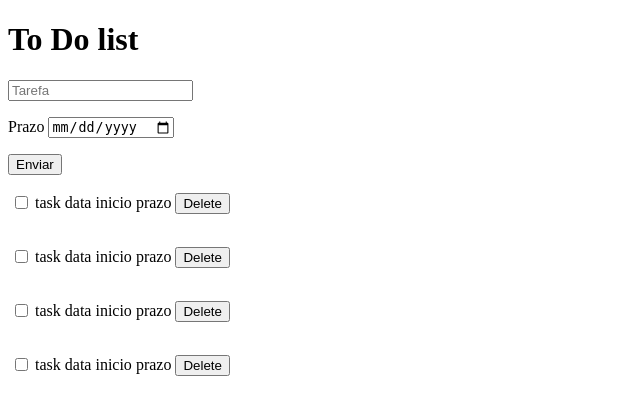
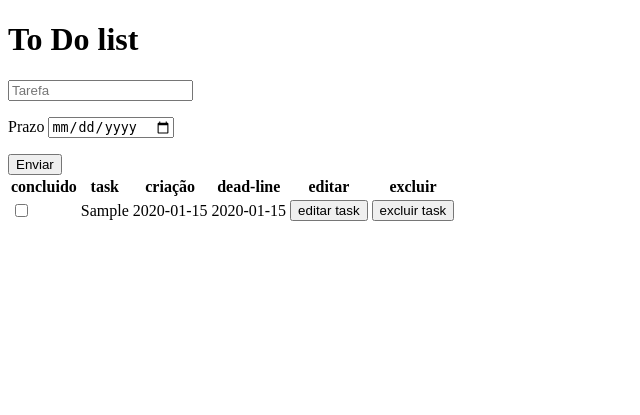
Before and after one commit to Sicarruda/to_do_list, a Flask app: page /home in a window 1280 px wide. Shown: the top 415 px of the page, without its empty margins (0-640 px from the left). Run offline with Flask 2, Linux system fonts and the light colour scheme; tables that the repository leaves empty hold one stand-in row (values such as "Sample post"); data that the repository does not hold is empty; some libraries are stand-ins or nearby versions.

Commit message:
dados estão sendo salvos no banco, tanto do usuario quanto das tasks

```diff
--- a/app.py
+++ b/app.py
@@ -1,5 +1,9 @@
 from flask import Flask, render_template, request, jsonify, url_for, redirect
 from flask_mysqldb import MySQL
+from datetime import datetime
+import logging
+
+logger = logging.getLogger('app')
 
 app = Flask(__name__,template_folder='templates')
 
@@ -13,15 +17,38 @@ mysql = MySQL(app)
 
 @app.route('/', methods = ['POST', 'GET'])
 def login():
+
+    if request.method == "POST":
+        cursor = mysql.connection.cursor()
+        email = request.form['email-user']
+        password = request.form['user-password']
+        insert_user = 'INSERT INTO User (email, password) VALUES (%s, %s)'
+        logger.error(f'AAAAAAAAAAA {email}, {password}')
+        data_user = (email, password)
+        cursor.execute(insert_user, data_user)
+        mysql.connection.commit()
+        cursor.close()
     return render_template("login.html")
 
-@app.route('/home')
+
+@app.route('/home', methods = ['POST', 'GET'])
 def homepage():
+
     cursor = mysql.connection.cursor()
-    cursor.execute(''' INSERT INTO tabela VALUES("a")''')
-    mysql.connection.commit()
+    if request.method == "POST":
+        user_task = request.form['user-task']
+        dead_line = request.form['dead-line']
+        date_creation = datetime.now()
+
+        insert_task = 'INSERT INTO Tasks (user_task, dead_line, date_creation) VALUES (%s, %s, %s)'
+        data_task = (user_task, dead_line, date_creation )
+        cursor.execute(insert_task, data_task)
+        mysql.connection.commit()
+
+    cursor.execute("select * from Tasks")
+    data = cursor.fetchall() #data from database
     cursor.close()
-    return render_template("homepage.html")
+    return render_template("homepage.html",value=data)
 
 
 if __name__ == "__main__":
--- a/docker-compose.yml
+++ b/docker-compose.yml
@@ -7,7 +7,7 @@ services:
   mysql:
     image: mysql
     volumes:
-      - migrations:/docker-entrypoint-initdb.d
+      - ./migrations:/docker-entrypoint-initdb.d
     ports:
       - "3306:3306"
     networks:
@@ -17,6 +17,8 @@ services:
       MYSQL_DATABASE: "LALA"
       MYSQL_USER: "jessica"
       MYSQL_PASSWORD: "123456"
+    cap_add:
+      - SYS_NICE  # CAP_SYS_NICE
 
   web:
     build: .
--- a/migrations/1.sql
+++ /dev/null
@@ -1,3 +0,0 @@
-CREATE TABLE tabela (
-  nome varchar(50)
-);
--- a/templates/homepage.html
+++ b/templates/homepage.html
@@ -8,7 +8,7 @@
 </head>
 <body>
   <h1>To Do list</h1>
-  <form>
+  <form action="http://127.0.0.1:5000/home" method="post">
     <input type="text" name="user-task" placeholder="Tarefa">
     <p>Prazo
       <input type="date" name="dead-line" placeholder="prazo">
@@ -16,74 +16,29 @@
     <button type="submit" name="submit">Enviar</button>
   </form>
   <table>
+    <thead>
     <tr>
-      <td>
-        <input type="checkbox" name="db-task" value="task">
-      </td>
-      <td>
-        <label for="db-task">task</label>
-      </td>
-      <td>
-        <p>data inicio</p>
-      </td>
-      <td>
-         <p>prazo</p>
-      </td>
-      <td>
-        <button type="button" name="delete-task">Delete</button>
-      </td>
+        <th>concluido</th>
+        <th>task</th>
+        <th>criação</th>
+        <th>dead-line</th>
+        <th>editar</th>
+        <th>excluir</th>
+
     </tr>
-    <tr>
-      <td>
-        <input type="checkbox" name="db-task" value="task">
-      </td>
-      <td>
-        <label for="db-task">task</label>
-      </td>
-      <td>
-        <p>data inicio</p>
-      </td>
-      <td>
-         <p>prazo</p>
-      </td>
-      <td>
-        <button type="button" name="delete-task">Delete</button>
-      </td>
-    </tr>
-    <tr>
-      <td>
-        <input type="checkbox" name="db-task" value="task">
-      </td>
-      <td>
-        <label for="db-task">task</label>
-      </td>
-      <td>
-        <p>data inicio</p>
-      </td>
-      <td>
-         <p>prazo</p>
-      </td>
-      <td>
-        <button type="button" name="delete-task">Delete</button>
-      </td>
-    </tr>
-    <tr>
-      <td>
-        <input type="checkbox" name="db-task" value="task">
-      </td>
-      <td>
-        <label for="db-task">task</label>
-      </td>
-      <td>
-        <p>data inicio</p>
-      </td>
-      <td>
-         <p>prazo</p>
-      </td>
-      <td>
-        <button type="button" name="delete-task">Delete</button>
-      </td>
-    </tr>
-  </table>
+    </thead>
+    <tbody>
+        {% for row in value %}
+            <tr>
+                <td><input type="checkbox"></td>
+                <td>{{row[1]}}</td>
+                <td>{{row[3]}}</td>
+                <td>{{row[2]}}</td>
+                <td><button type="button" name="edit">editar task</button></td>
+                <td><button type="button" name="delete">excluir task</button></td>
+            </tr>
+        {% endfor %}
+    </tbody>
+</table>
 </body>
 </html>
--- a/templates/login.html
+++ b/templates/login.html
@@ -7,7 +7,7 @@
   <title>Login</title>
 </head>
 <body>
-<Form>
+<Form action="/" method="post">
   <h1>Login</h1>
   <input type="email" name="email-user" placeholder="Email">
   <input type="password" name="user-password" placeholder="Senha">
```
Also changed, not shown: READEME.md (+4 -4 lines), migrations/1_tasks.sql (added), migrations/2_user.sql (added).
